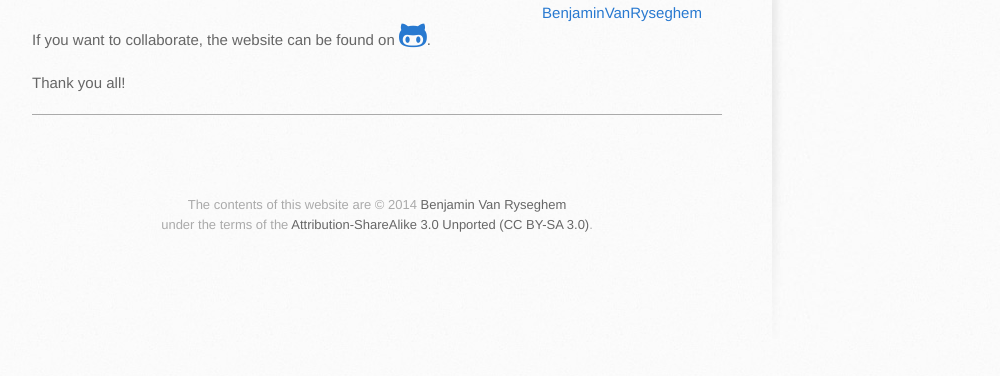
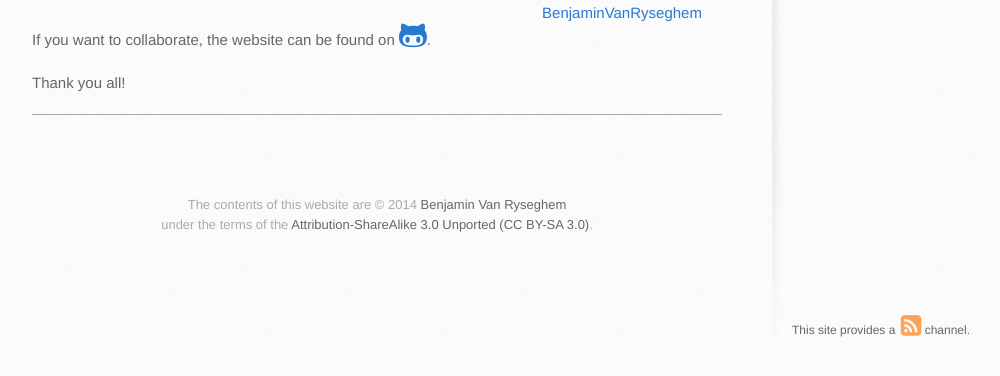
Before and after one commit to spec-framework/website, a Jekyll site: the page built from news/index.html, in a window 1280 px wide, cut to the strip 343-719 px from the top of the page. Shown: the whole strip, without its empty margins (138-1138 px from the left). Built offline with Jekyll 4.4.1, drawn with Linux system fonts in a browser that asks for light colours; Markdown is read by kramdown in place of the engine named in the settings.

Commit message:
Add an icon for RSS and a bit of CSS

```diff
--- a/_includes/news_contents.html
+++ b/_includes/news_contents.html
@@ -18,6 +18,9 @@
 				</li>
 				{% endfor %}
 			</ul>
+			<div class="side-footer">
+				This site provides a <a href="{{ site.feed_url }}/feed.xml" class="rss-anchor"><i class='fa fa-rss-square fa-2x'></i></a> channel.
+			</div>
 		</aside>
 	</div>
 </div>
--- a/stylesheets/spec.css
+++ b/stylesheets/spec.css
@@ -348,3 +348,16 @@ body > div.footer > footer > div > div > p {
 .nav-btn {
 	width: 60px;
 }
+
+.rss-anchor {
+	color: #fca357;
+}
+
+.rss-anchor > i {
+	padding-left: 2px;
+}
+
+#sidebar > div {
+	position: absolute;
+	bottom: 0px;
+}
```
